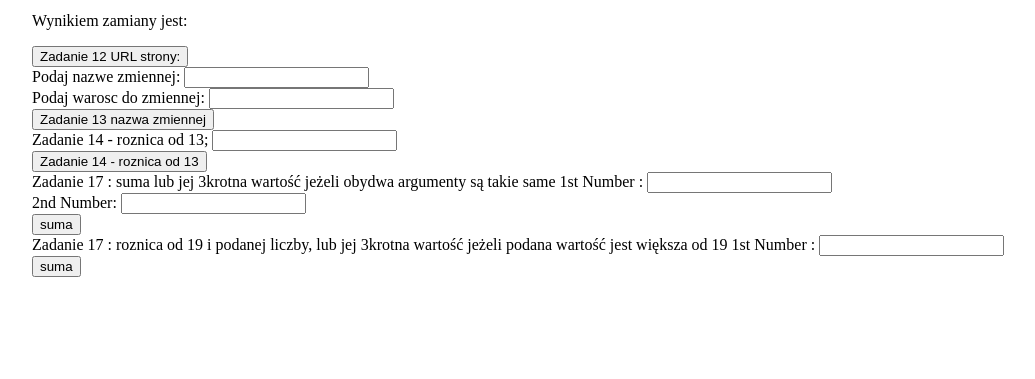
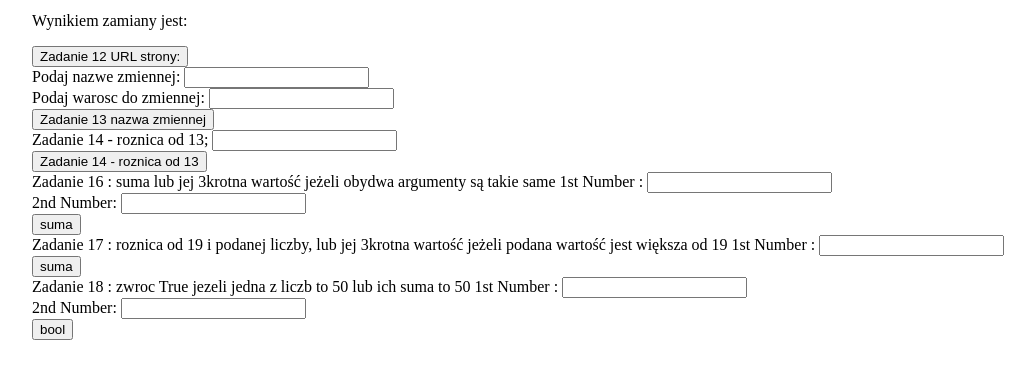
Before and after one commit to Miecznik/DjangoJavascript, a Django app: page /NaukaApki/ in a window 1280 px wide. Shown: the part 306-685 px from the top of the page, without its empty margins (16-1051 px from the left). Run offline with Django 4.2, Linux system fonts and the light colour scheme.

Commit message:
Nauka JS w Django Project

```diff
--- a/Koty/static/naukaJS.js
+++ b/Koty/static/naukaJS.js
@@ -199,3 +199,22 @@ function difference() {
     alert("difference between 19 and " + base + " is " + difference)
 
 }
+
+
+//18. Write a JavaScript program to check a pair of numbers and return true if one of the numbers is 50 or if their sum is 50.  Go to the editor
+
+function fifty() {
+    let liczba1 = document.getElementById("fifty1").value;
+    let liczba2 = document.getElementById("fifty2").value;
+    let wynik = false;
+    if ((parseInt(liczba1) + parseInt(liczba2)) == 50) {
+        wynik = true;
+    }
+    else if ((parseInt(liczba1) == 50) || (parseInt(liczba2) == 50)) {
+        wynik = true;
+    }
+
+    console.log(liczba2 + liczba1);
+
+    alert("Wynikiem jest" + wynik)
+}
--- a/Koty/templates/Koty.html
+++ b/Koty/templates/Koty.html
@@ -76,7 +76,7 @@ Zadanie 14 - roznica od 13;
 
 
     <form>
-    Zadanie 17 : suma lub jej 3krotna wartość jeżeli obydwa argumenty są takie same
+    Zadanie 16 : suma lub jej 3krotna wartość jeżeli obydwa argumenty są takie same
 1st Number : <input type="number" id="wartosc1" /><br>
 2nd Number: <input type="number" id="wartosc2" /><br>
 <input type="button" onClick="suma()" Value="suma" />
@@ -88,4 +88,12 @@ Zadanie 14 - roznica od 13;
 1st Number : <input type="number" id="zmienna1" /><br>
 <input type="button" onClick="difference()" Value="suma" />
 </form>
+
+
+    <form>
+    Zadanie 18 : zwroc True jezeli jedna z liczb to 50 lub ich suma to 50
+1st Number : <input type="number" id="fifty1" /><br>
+2nd Number: <input type="number" id="fifty2" /><br>
+<input type="button" onClick="fifty()" Value="bool" />
+</form>
 {% endblock %}
```
